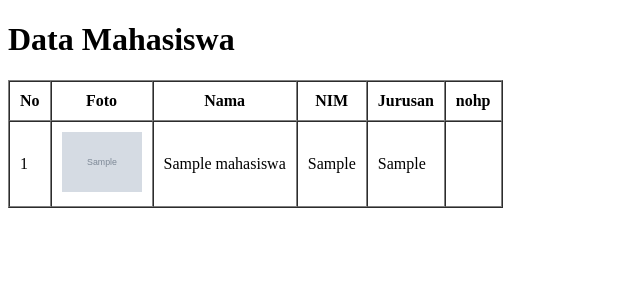
After one commit to fidaatiyah/Praktikum-Pemrograman-Web, a PHP site: page /datamahasiswa.php in a window 1280 px wide. The commit adds this page. Shown: the top 300 px of the page, without its empty margins (0-640 px from the left). Run offline with PHP 8.4, Linux system fonts and the light colour scheme; tables that the repository leaves empty or names only in its code hold one stand-in row (values such as "Sample post"); grey boxes marked "Sample" are stand-in pictures; data that the repository does not hold is empty.

Commit message:
menambahkan foto pada table

```diff
--- /dev/null
+++ b/datamahasiswa.php
@@ -0,0 +1,56 @@
+<?php
+     require 'function.php';
+    $query = "SELECT * FROM mahasiswa";
+    $rows = query($query);
+
+
+    ///ambil data dari (fetch) dari lemari result
+
+       // while ($mhs = mysqli_fetch_assoc($result))
+        //{ var_dump($mhs) ;
+
+        //}
+
+?>
+
+
+
+<!DOCTYPE html>
+<html lang="en">
+<head>
+    <meta charset="UTF-8">
+    <meta name="viewport" content="width=device-width, initial-scale=1.0">
+    <title>DATA MAHASISWA</title>
+</head>
+<body>
+    <h1>Data Mahasiswa </h1>
+
+    <table border="1" cellspacing="0" cellpadding="10">
+       <tr>
+            <th>No</th>
+            <th>Foto</th>
+            <th>Nama</th>
+            <th>NIM</th>
+            <th>Jurusan</th>
+            <th>nohp</th>
+        </tr>
+         <?php
+         $i = 1;
+         foreach ($rows as $mhs) { ?>
+        <tr>
+
+            <td><?= $i?> </td>
+            <td>
+                    <img src="img/<?= $mhs['foto'] ?>" alt="Foto Mahasiswa" width="80">
+                </td>
+            <td> <?= $mhs["nama"] ?> </td>
+            <td><?= $mhs["nim"] ?></td>
+            <td><?= $mhs["jurusan"] ?></td>
+            <td><?= $mhs["noHP"] ?></td>
+
+        </tr>
+        <?php $i++; } ?>
+    <table/>
+
+</body>
+</html>
--- /dev/null
+++ b/function.php
@@ -0,0 +1,15 @@
+<?php
+ $koneksi = mysqli_connect("localhost:3307", "root", "","webif");
+    if (!$koneksi) {
+        die("Koneksi gagal: " . mysqli_connect_error());
+    }
+
+function query($query) {
+    global $koneksi;
+    $result = mysqli_query($koneksi, $query);
+    $rows = [];
+    while ($row = mysqli_fetch_assoc($result)) {
+        $rows[] = $row;
+    }
+    return $rows;
+}
--- a/index.css
+++ b/index.css
@@ -8,7 +8,7 @@
 }
 
 body {
-    font-family: 'Poppins', sans-serif;
+    font-family: 'Roboto', sans-serif;
     background: linear-gradient(to bottom, #d9e9ff, #f0f8ff);
     color: #003366;
     line-height: 1.6;
```
Also changed, not shown: about.php (renamed from about.html, +4 -4 lines), index.html (deleted, +0 -81 lines), index.php (added, +81 -0 lines), img/eva.jpeg (added), img/fera.jpeg (added), img/fida.jpeg (added), img/zalfa.jpeg (added), login.php (renamed from login.html), paa.jpeg, register.php (renamed from register.html).
